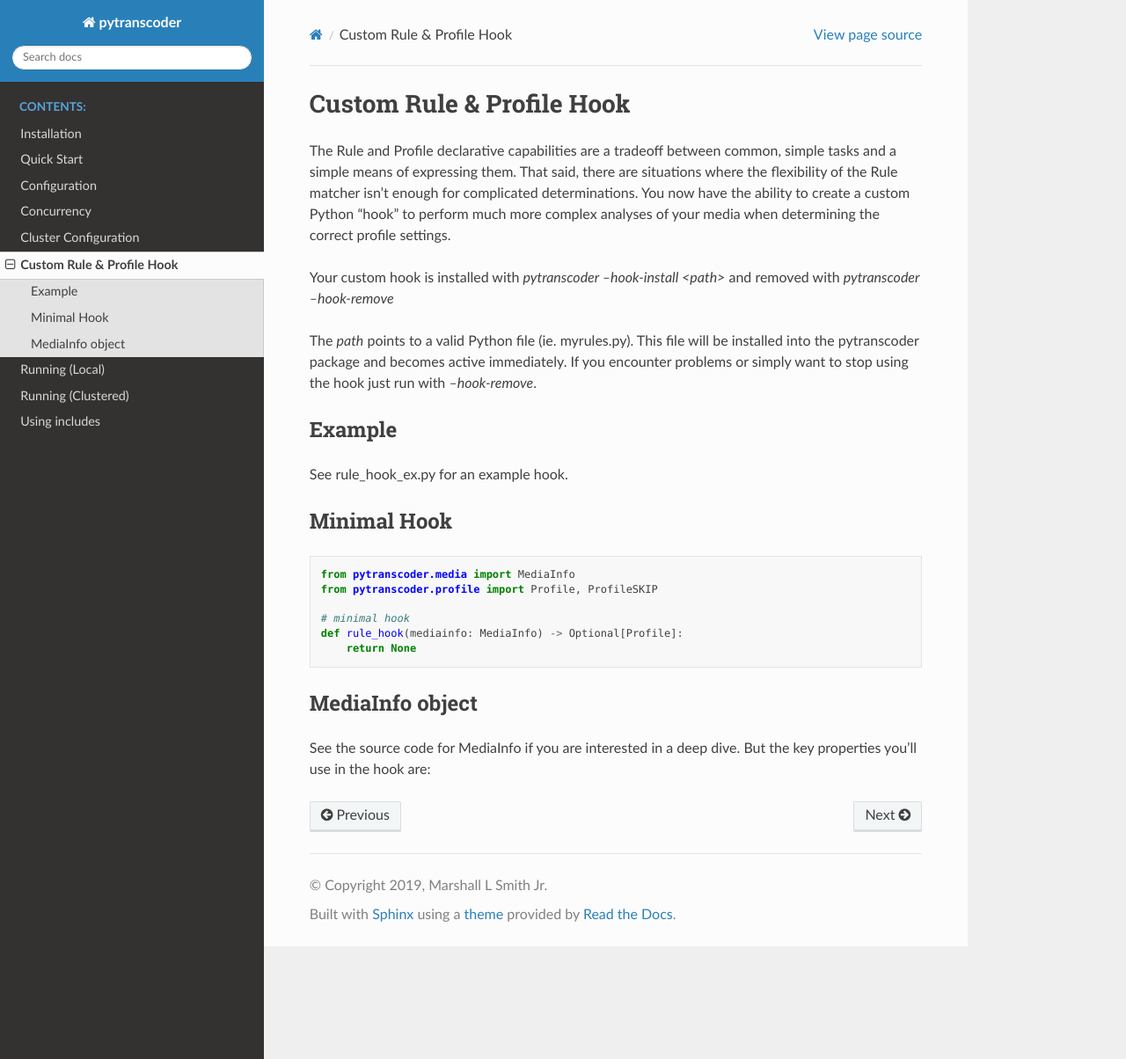
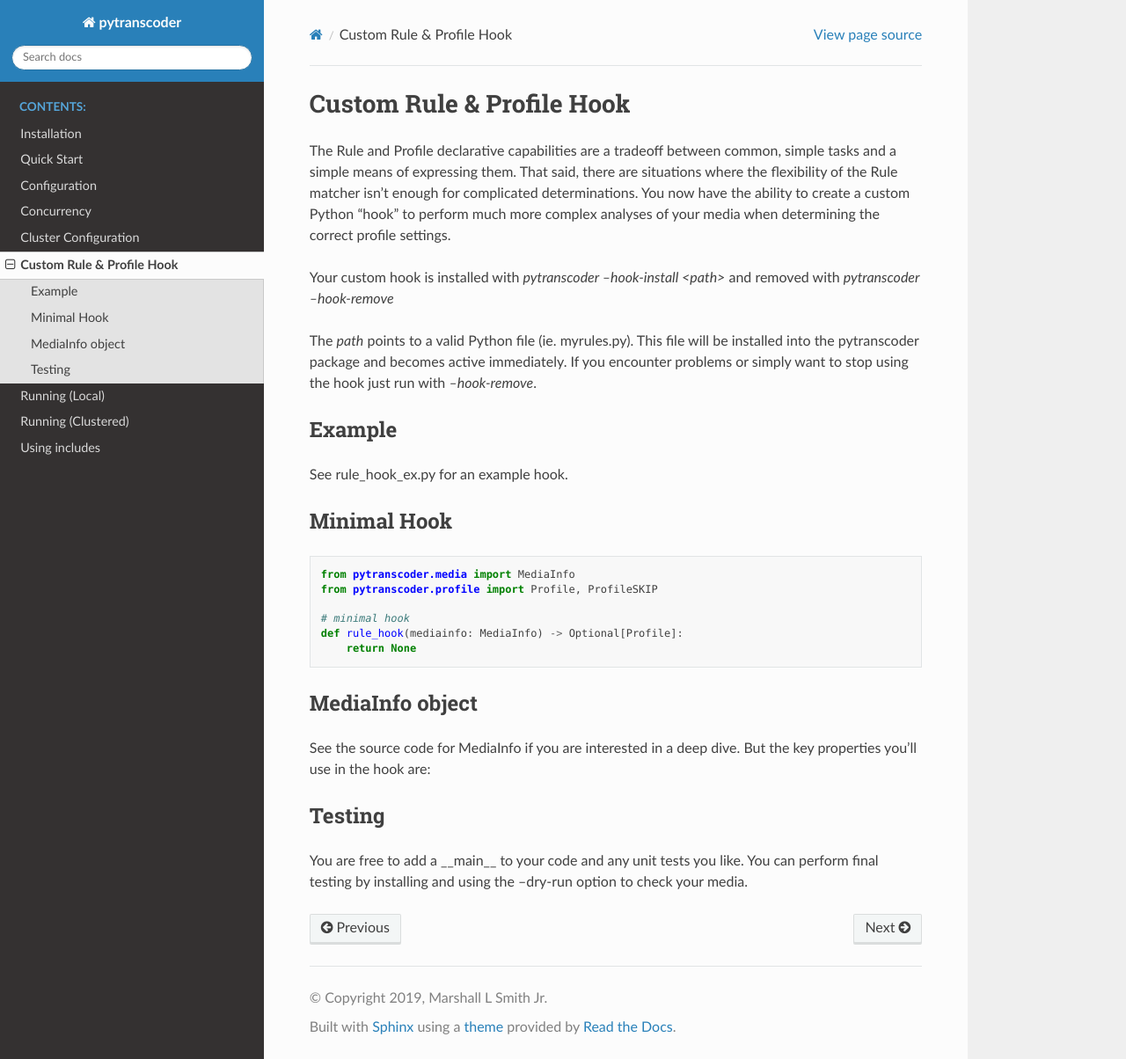
Before and after one commit to mlsmithjr/transcoder, a Sphinx documentation site: the page built from docs/configuration/hook.rst, in a window 1280 px wide and 1204 px high. Shown: the whole window at 88% size. Built offline with Sphinx 7.4.7 and the Read the Docs theme 2.0.0, drawn with Linux system fonts in a browser that asks for light colours.

Commit message:
hook doc update

```diff
--- a/docs/configuration/hook.rst
+++ b/docs/configuration/hook.rst
@@ -55,3 +55,10 @@
 audio       list of audio tracks (list of dictionaries). Keys=stream, lang, format, default
 subtitle    list of subtitle tracks (list of dictionaries). Keys=stream, lang
 ========    =====
+
+-------
+Testing
+-------
+
+You are free to add a __main__ to your code and any unit tests you like.
+You can perform final testing by installing and using the --dry-run option to check your media.
```
